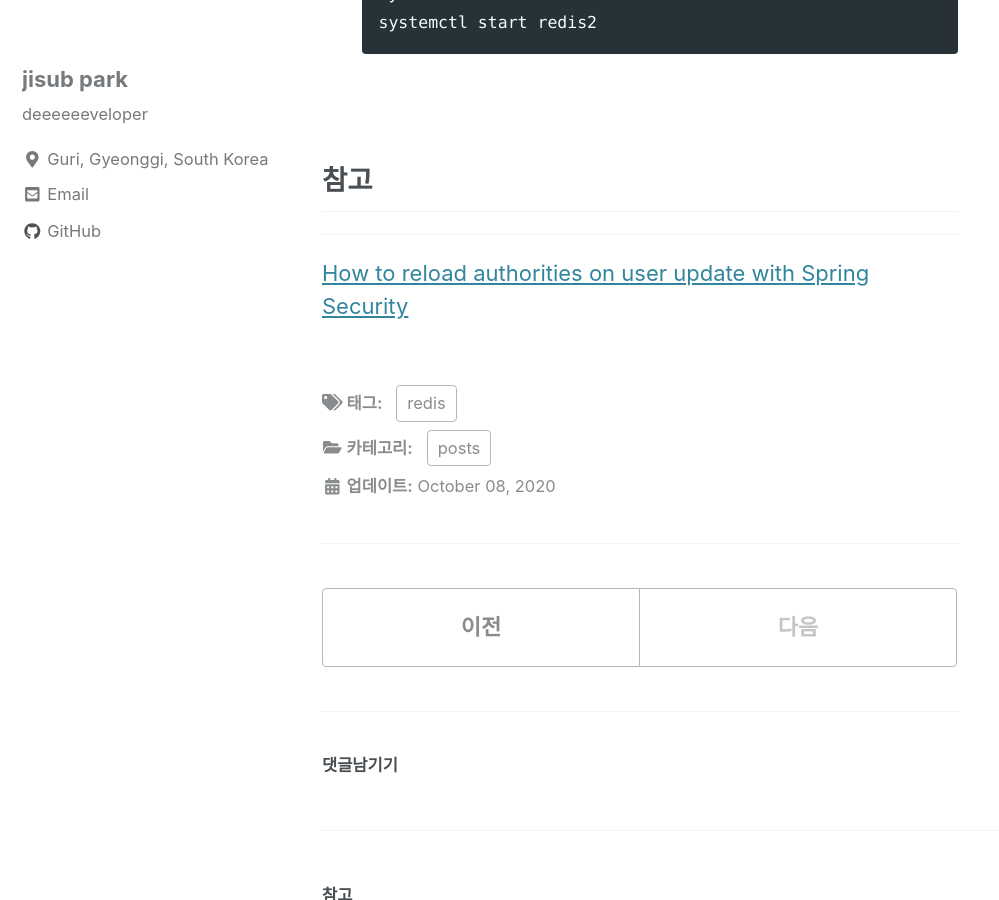
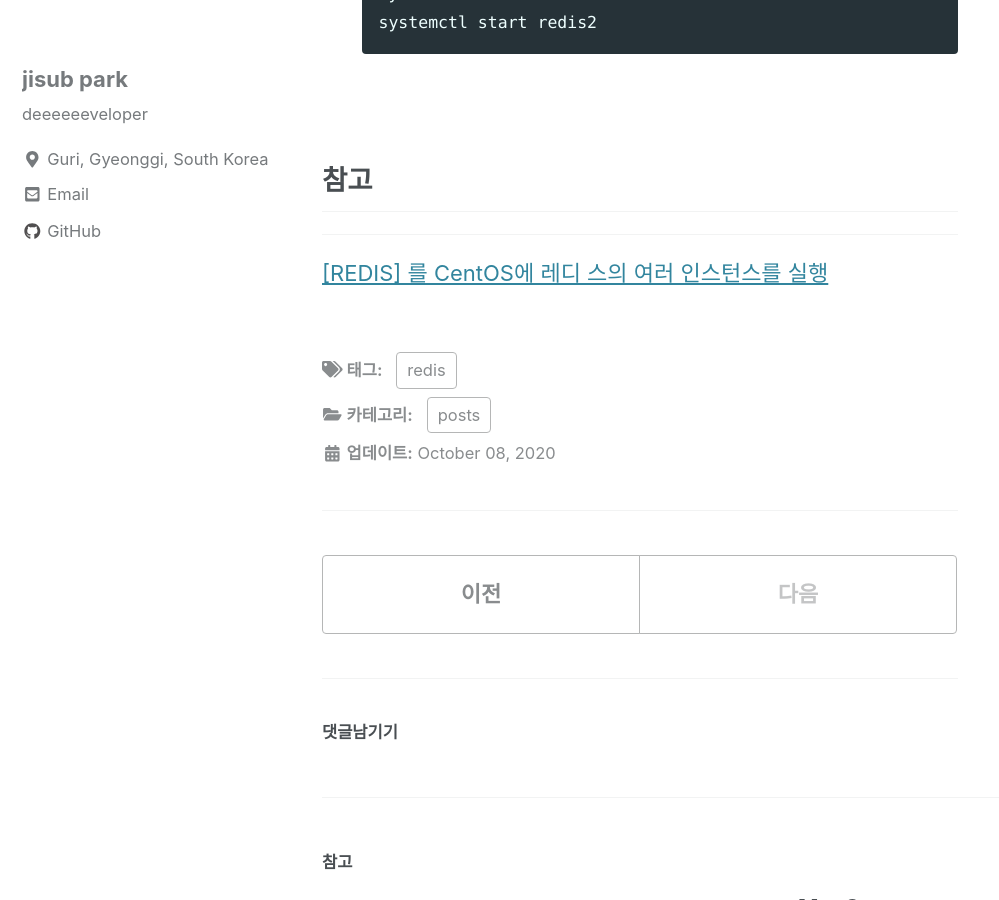
Before and after one commit to subji/subji.github.io, a Jekyll site: the page built from _posts/2020-10-08-howtomultipleinstanceofredisoncentos.md, in a window 1280 px wide and 900 px high, scrolled down 2252 px. Shown: the whole window, without its empty margins (0-999 px from the left). Built offline with Jekyll 4.4.1, drawn with Linux system fonts in a browser that asks for light colours; cached includes are drawn as plain includes; nearby versions of some CDN libraries; comment, search, counter and statistics services are not loaded.

Commit message:
202010081634

```diff
--- a/_posts/2020-10-08-howtomultipleinstanceofredisoncentos.md
+++ b/_posts/2020-10-08-howtomultipleinstanceofredisoncentos.md
@@ -63,4 +63,4 @@ Redis 를 여러개로 구성하는 이유에 따라 나뉘겠지만, 나는 여
 ## **참고**
 ---
 
-[How to reload authorities on user update with Spring Security](https://stackoverflow.com/questions/9910252/how-to-reload-authorities-on-user-update-with-spring-security)
+[[REDIS] 를 CentOS에 레디 스의 여러 인스턴스를 실행](https://cnpnote.tistory.com/entry/REDIS-%EB%A5%BC-CentOS%EC%97%90-%EB%A0%88%EB%94%94-%EC%8A%A4%EC%9D%98-%EC%97%AC%EB%9F%AC-%EC%9D%B8%EC%8A%A4%ED%84%B4%EC%8A%A4%EB%A5%BC-%EC%8B%A4%ED%96%89)
```
